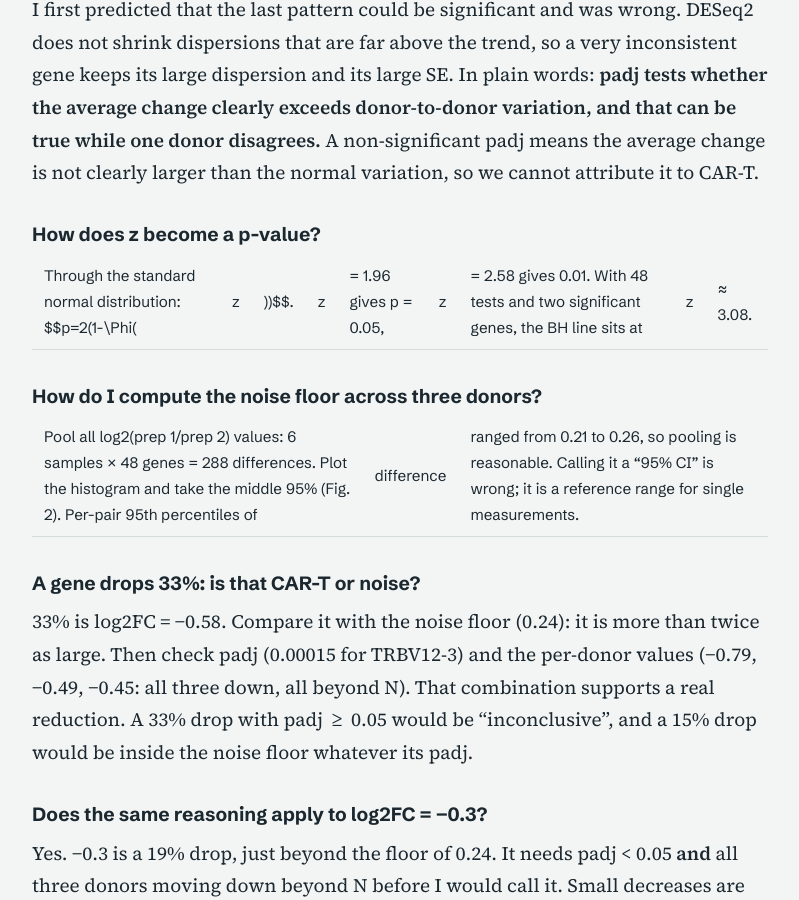
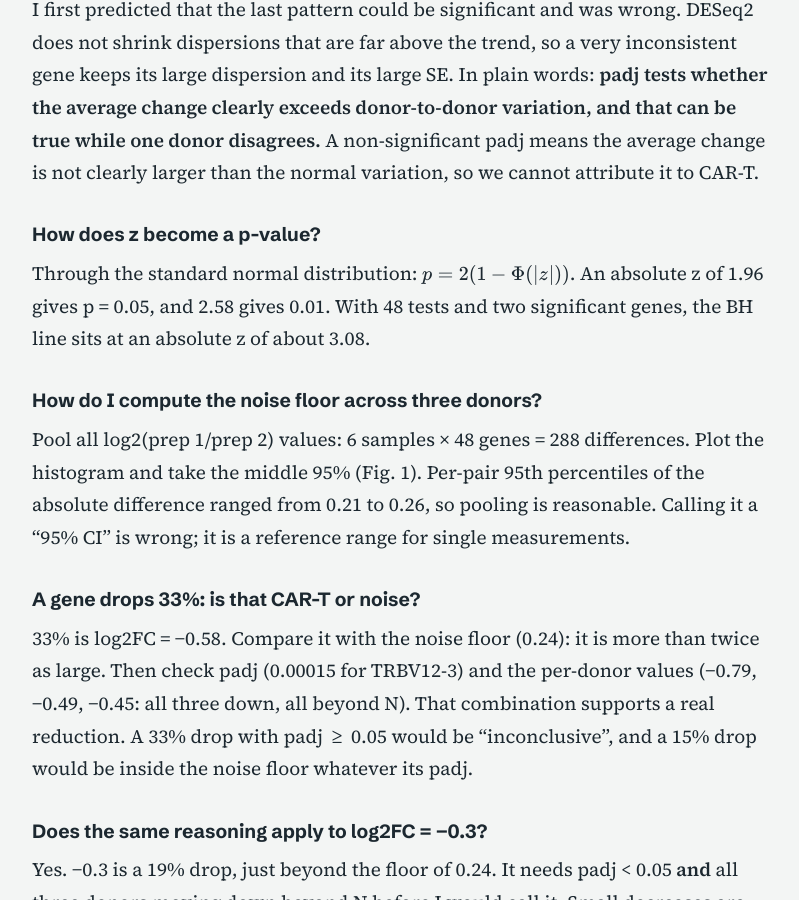
Before and after one commit to sys0507/sys0507.github.io, a Jekyll site: the page built from _posts/2026-10-16-deseq2-for-bulk-tcr-seq.md, in a window 1280 px wide and 900 px high, scrolled down 11599 px. Shown: the whole window, without its empty margins (240-1039 px from the left). Built offline with Jekyll 4.4.1, drawn with Linux system fonts in a browser that asks for light colours; some of the changed text lies outside the part shown.

Commit message:
DESeq2 post: fix pipes rendered as tables, figure order, stray asterisk
Co-Authored-By: Claude Opus 5.5 <noreply@anthropic.com>
Claude-Session: https://claude.ai/code/session_01Q1bo1ytTiDrKWtZGbATMUA

```diff
--- a/_posts/2026-10-16-deseq2-for-bulk-tcr-seq.md
+++ b/_posts/2026-10-16-deseq2-for-bulk-tcr-seq.md
@@ -45,11 +45,11 @@ DESeq2 addresses each of these: size factors handle depth and composition, the d
 
 **Then sum them.** Technical replicates measure the same cells twice. Treating them as independent samples (pseudoreplication) doubles n without adding biological information and makes p-values far too small. Sum the two libraries per sample, so DESeq2 sees 6 samples: 3 donors × 2 conditions.
 
-**But first, use them to measure technical noise.** For every sample and gene, compute $$\log_2(\text{prep 1}/\text{prep 2})$$ on CPM. With 6 samples × 48 genes this gives 288 differences (Fig. 2). Their middle 95% runs from −0.23 to +0.24, so we set the **noise floor** at N = 0.24 log2, about an 18% change. A change smaller than this cannot be told apart from library-prep and PCR noise.
+**But first, use them to measure technical noise.** For every sample and gene, compute $$\log_2(\text{prep 1}/\text{prep 2})$$ on CPM. With 6 samples × 48 genes this gives 288 differences (Fig. 1). Their middle 95% runs from −0.23 to +0.24, so we set the **noise floor** at N = 0.24 log2, about an 18% change. A change smaller than this cannot be told apart from library-prep and PCR noise.
 
-![Histogram of 288 replicate differences](/assets/img/notebook/deseq2/fig2_noise_floor.png)
+![Histogram of 288 replicate differences](/assets/img/notebook/deseq2/fig1_noise_floor.png)
 
-*Fig. 2. Technical noise: the log2 ratio between the two libraries of each sample, for all 6 samples × 48 genes (simulated). The shaded middle 95% defines the noise floor.*
+*Fig. 1. Technical noise: the log2 ratio between the two libraries of each sample, for all 6 samples × 48 genes (simulated). The shaded middle 95% defines the noise floor.*
 {: .muted}
 
 Two notes on the noise floor:
@@ -115,7 +115,7 @@ PyDESeq2 stores coefficients in `dds.varm["LFC"]` on the **natural log** scale;
 
 The Wald statistic divides the change by its uncertainty, and the p-value comes from the standard normal distribution:
 
-$$z=\frac{\text{log2FC}}{\text{SE}}, \qquad p = 2\,\bigl(1-\Phi(|z|)\bigr)$$
+$$z=\frac{\text{log2FC}}{\text{SE}}, \qquad p = 2\,\bigl(1-\Phi(\lvert z\rvert)\bigr)$$
 
 For TRBV9, z = −5.20 / 0.135 = −38.5, so p is effectively zero. For TRBV12-3, z = −4.52 and p = 6.2 × 10⁻⁶.
 
@@ -239,11 +239,11 @@ I first predicted that the last pattern could be significant and was wrong. DESe
 
 ### How does z become a p-value?
 
-Through the standard normal distribution: $$p=2(1-\Phi(|z|))$$. |z| = 1.96 gives p = 0.05, |z| = 2.58 gives 0.01. With 48 tests and two significant genes, the BH line sits at |z| ≈ 3.08.
+Through the standard normal distribution: $$p=2(1-\Phi(\lvert z\rvert))$$. An absolute z of 1.96 gives p = 0.05, and 2.58 gives 0.01. With 48 tests and two significant genes, the BH line sits at an absolute z of about 3.08.
 
 ### How do I compute the noise floor across three donors?
 
-Pool all log2(prep 1/prep 2) values: 6 samples × 48 genes = 288 differences. Plot the histogram and take the middle 95% (Fig. 2). Per-pair 95th percentiles of |difference| ranged from 0.21 to 0.26, so pooling is reasonable. Calling it a "95% CI" is wrong; it is a reference range for single measurements.
+Pool all log2(prep 1/prep 2) values: 6 samples × 48 genes = 288 differences. Plot the histogram and take the middle 95% (Fig. 1). Per-pair 95th percentiles of the absolute difference ranged from 0.21 to 0.26, so pooling is reasonable. Calling it a "95% CI" is wrong; it is a reference range for single measurements.
 
 ### A gene drops 33%: is that CAR-T or noise?
 
@@ -344,7 +344,7 @@ Stakeholders want two answers: "was the target removed?" and "was anything else
 - **Lead with the question, then the number.** "TRBV9 fell 97% in every donor (padj < 0.0001): depleted." "One other V gene, TRBV12-3, fell about 32%; it passes our pre-set rules for a candidate and we will validate it by flow."
 - **Translate log2FC into percent**, using the table in section 5.
 - **Explain padj in one line:** "how sure we are that the change is bigger than normal donor-to-donor variation, after allowing for testing 48 genes".
-- **Use the analogies in Fig. 1:** size factors as qPCR's housekeeping gene; dispersion as an assay's CV; the paired model as each mouse measured before and after dosing; the Wald test as a signal against its FMO background; multiple testing as buying 48 lottery tickets.
+- **Use the analogies in Fig. 2:** size factors as qPCR's housekeeping gene; dispersion as an assay's CV; the paired model as each mouse measured before and after dosing; the Wald test as a signal against its FMO background; multiple testing as buying 48 lottery tickets.
 - **Report absolute frequencies too.** log2FC is relative; "TRBV9 went from 5.4% to 0.16% of reads" is the most direct evidence of depletion.
 - **Use TRBV9 as a yardstick.** An off-target gene reaching 70–100% of TRBV9's effect suggests cross-recognition; 10–20% is more likely indirect or compositional.
 - **Pre-register the rules.** Write the noise floor, thresholds and donor rules into the methods before looking at results.
@@ -391,4 +391,4 @@ A defensible methods sentence:
 
 *Notes.* All data are simulated for teaching (seed 1): 48 TRBV genes, 3 donors, 2 conditions, 2 technical-replicate libraries per sample, multinomial sampling of 0.8–2.5 million reads per library, donor-to-donor variation (SD 0.35 on the log scale), culture drift (0.10) and library-prep noise (0.06); TRBV9 retained at 3% and TRBV12-3 at 70% in CAR-T. The per-donor inconsistency examples were made by editing one gene's simulated shifts and re-running the model; the gene X / gene Y and low-count tables are hand calculations. The runnable workflow is [deseq2-tcrseq-workflow.py](/assets/notebooks/deseq2-tcrseq-workflow.py). Fig. 3 and the graphical abstract were drawn with [Excalidraw](https://excalidraw.com); the editable sources: [abstract](/assets/img/notebook/deseq2/abstract.excalidraw), [Fig. 3](/assets/img/notebook/deseq2/fig3_decision.excalidraw). The video was animated with Remotion and narrated with a synthetic (text-to-speech) voice. Music: “Deliberate Thought” by Kevin MacLeod ([incompetech.com](https://incompetech.com)), licensed under [CC BY 4.0](https://creativecommons.org/licenses/by/4.0/). Created by Miao Li.*
 
-*References.* Love MI, Huber W, Anders S (2014). Moderated estimation of fold change and dispersion for RNA-seq data with DESeq2. *Genome Biology* 15:550. Muzellec B, Teleńczuk M, Cabeli V, Andreux M (2023). PyDESeq2: a python package for bulk RNA-seq differential expression analysis. *Bioinformatics*. Benjamini Y, Hochberg Y (1995). Controlling the false discovery rate. *J. R. Stat. Soc. B* 57:289–300. Zhu A, Ibrahim JG, Love MI (2019). Heavy-tailed prior distributions for sequence count data (apeglm). *Bioinformatics* 35:2084–2092. Malik A et al. (2022). [Distorted TCR repertoires define multisystem inflammatory syndrome in children](https://journals.plos.org/plosone/article?id=10.1371%2Fjournal.pone.0274289). *PLOS ONE* 17:e0274289. Pollastro S et al. (2021). [Characterization and monitoring of antigen-responsive T cell clones using T cell receptor gene expression analysis](https://www.frontiersin.org/journals/immunology/articles/10.3389/fimmu.2020.609624/pdf). *Front. Immunol.* 11:609624. Cha E et al. (2014). [Improved survival with T cell clonotype stability after anti–CTLA-4 treatment in cancer patients](https://escholarship.org/uc/item/4b5914dw). *Sci. Transl. Med.* 6(238). Buytenhuijs F et al. (2025). [Differential T cell receptor clonotype abundance analysis with similarity-based counts weighting](https://www.biorxiv.org/content/10.1101/2025.03.28.645951v2.full). bioRxiv. [IgGeneUsage](https://rdrr.io/bioc/IgGeneUsage), Bioconductor.*
+*References.* Love MI, Huber W, Anders S (2014). Moderated estimation of fold change and dispersion for RNA-seq data with DESeq2. *Genome Biology* 15:550. Muzellec B, Teleńczuk M, Cabeli V, Andreux M (2023). PyDESeq2: a python package for bulk RNA-seq differential expression analysis. *Bioinformatics*. Benjamini Y, Hochberg Y (1995). Controlling the false discovery rate. *J. R. Stat. Soc. B* 57:289–300. Zhu A, Ibrahim JG, Love MI (2019). Heavy-tailed prior distributions for sequence count data (apeglm). *Bioinformatics* 35:2084–2092. Malik A et al. (2022). [Distorted TCR repertoires define multisystem inflammatory syndrome in children](https://journals.plos.org/plosone/article?id=10.1371%2Fjournal.pone.0274289). *PLOS ONE* 17:e0274289. Pollastro S et al. (2021). [Characterization and monitoring of antigen-responsive T cell clones using T cell receptor gene expression analysis](https://www.frontiersin.org/journals/immunology/articles/10.3389/fimmu.2020.609624/pdf). *Front. Immunol.* 11:609624. Cha E et al. (2014). [Improved survival with T cell clonotype stability after anti–CTLA-4 treatment in cancer patients](https://escholarship.org/uc/item/4b5914dw). *Sci. Transl. Med.* 6(238). Buytenhuijs F et al. (2025). [Differential T cell receptor clonotype abundance analysis with similarity-based counts weighting](https://www.biorxiv.org/content/10.1101/2025.03.28.645951v2.full). bioRxiv. [IgGeneUsage](https://rdrr.io/bioc/IgGeneUsage), Bioconductor.
```
Also changed, not shown: other parts of _posts/2026-10-16-deseq2-for-bulk-tcr-seq.md (+2 -2 lines), assets/img/notebook/deseq2/fig1_noise_floor.png (renamed from assets/img/notebook/deseq2/fig2_noise_floor.png), assets/img/notebook/deseq2/fig2_deseq2_steps.png (renamed from assets/img/notebook/deseq2/fig1_deseq2_steps.png).
